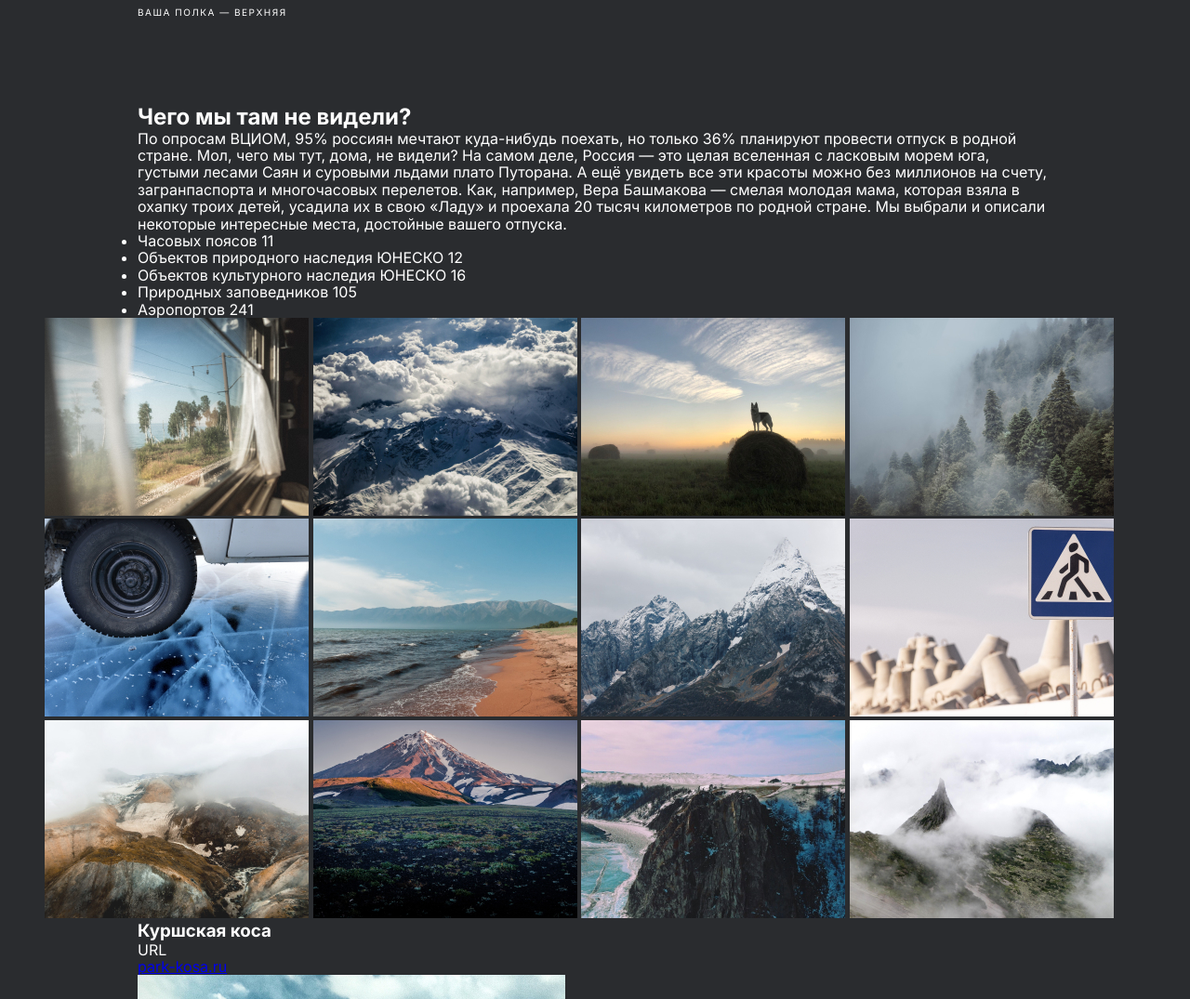
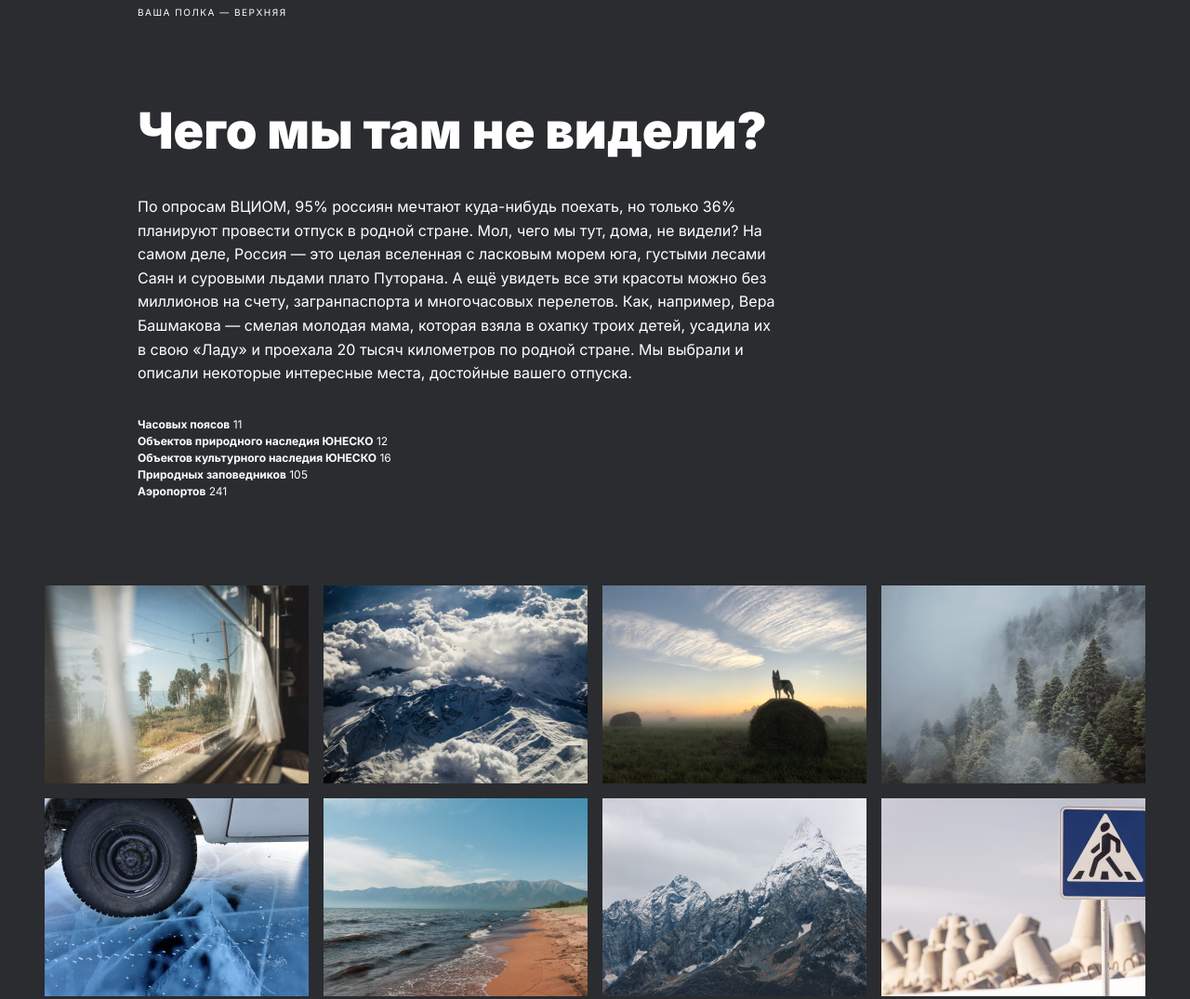
Before and after one commit to ProRakDie0/Yandex-front-end, a plain HTML site: page index.html in a window 1280 px wide. Shown: the part 1121-2196 px from the top of the page at 93% size. Drawn offline with Linux system fonts and the light colour scheme.

Commit message:
Ещё два блока
Сделал ещё два блока - gallery и statistics

```diff
--- /dev/null
+++ b/blocks/gallery/__grid/gallery__grid.css
@@ -0,0 +1,8 @@
+.gallery__grid {
+  gap: 16px;
+
+  grid-template-columns: repeat(auto-fit, minmax(284px, 1fr));
+
+  display: grid;
+  justify-items: stretch;
+}
--- /dev/null
+++ b/blocks/gallery/gallery.css
@@ -0,0 +1,9 @@
+@media (max-width: 767px) {
+  .gallery {
+    padding: 64px 0;
+  }
+}
+
+.gallery {
+  padding: 92px 0;
+}
--- /dev/null
+++ b/blocks/statistics/__list-text-span/statistics__list-text-span.css
@@ -0,0 +1,5 @@
+.statistics__list-text-span {
+  font-size: 12px;
+  line-height: 1.5;
+  font-weight: 700;
+}
--- /dev/null
+++ b/blocks/statistics/__list-text/statistics__list-text.css
@@ -0,0 +1,4 @@
+.statistics__list-text {
+  font-size: 12px;
+  line-height: 1.5;
+}
--- /dev/null
+++ b/blocks/statistics/__list/statistics__list.css
@@ -0,0 +1,3 @@
+.statistics__list {
+  list-style: none;
+}
--- /dev/null
+++ b/blocks/statistics/__text/statistics__text.css
@@ -0,0 +1,7 @@
+.statistics__text {
+  max-width: 690px;
+
+  padding: 40px 0 33px;
+
+  line-height: 1.6;
+}
--- /dev/null
+++ b/blocks/statistics/__title/statistics__title.css
@@ -0,0 +1,12 @@
+@media (max-width: 767px) {
+  .statistics__title {
+    font-size: 32px;
+    line-height: 35px;
+  }
+}
+
+.statistics__title {
+  font-size: 54px;
+  line-height: 58px;
+  font-weight: 900;
+}
--- a/pages/index.css
+++ b/pages/index.css
@@ -20,3 +20,12 @@
 @import "../blocks/welcome/__image-text/welcome__image-text.css";
 @import "../blocks/welcome/__subtitle/welcome__subtitle.css";
 @import "../blocks/welcome/__title/welcome__title.css";
+
+@import "../blocks/statistics/__title/statistics__title.css";
+@import "../blocks/statistics/__text/statistics__text.css";
+@import "../blocks/statistics/__list/statistics__list.css";
+@import "../blocks/statistics/__list-text/statistics__list-text.css";
+@import "../blocks/statistics/__list-text-span/statistics__list-text-span.css";
+
+@import "../blocks/gallery/gallery.css";
+@import "../blocks/gallery/__grid/gallery__grid.css";
```
Also changed, not shown: index.html (+11 -1 lines).
